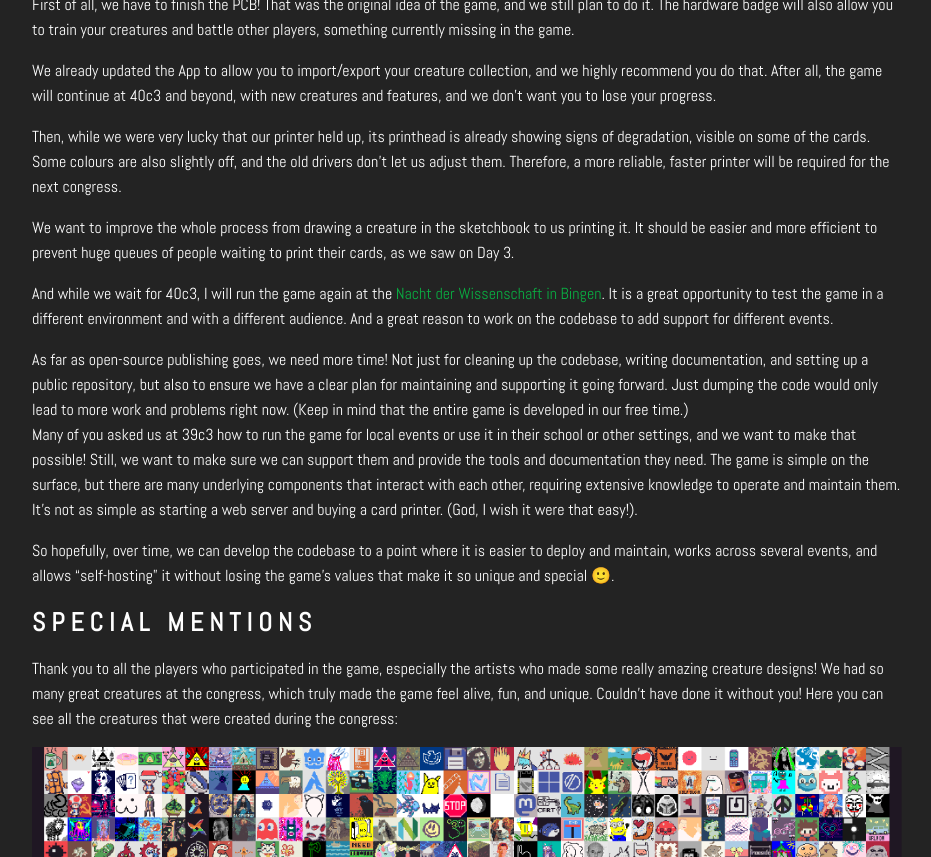
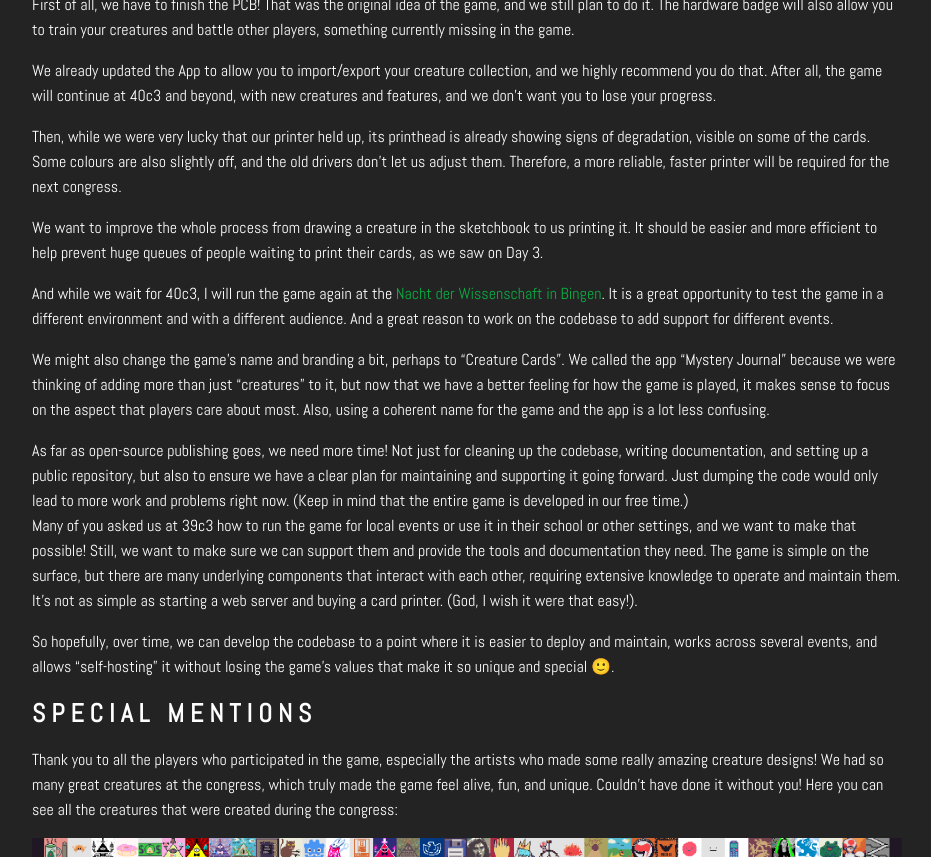
Before and after one commit to MysteryHack/mysteryhack.github.io, a Jekyll site: the page built from _posts/2026-02-12-creatures39c3.md, in a window 1280 px wide and 900 px high, scrolled down 6199 px, cut to the strip 43-900 px from the top of the window. Shown: the whole strip, without its empty margins (173-1104 px from the left). Built offline with Jekyll 4.4.1, drawn with Linux system fonts in a browser that asks for light colours.

Commit message:
Note about naming

```diff
--- a/_posts/2026-02-12-creatures39c3.md
+++ b/_posts/2026-02-12-creatures39c3.md
@@ -98,9 +98,11 @@ We already updated the App to allow you to import/export your creature collectio
 
 Then, while we were very lucky that our printer held up, its printhead is already showing signs of degradation, visible on some of the cards. Some colours are also slightly off, and the old drivers don't let us adjust them. Therefore, a more reliable, faster printer will be required for the next congress.
 
-We want to improve the whole process from drawing a creature in the sketchbook to us printing it. It should be easier and more efficient to prevent huge queues of people waiting to print their cards, as we saw on Day 3.
+We want to improve the whole process from drawing a creature in the sketchbook to us printing it. It should be easier and more efficient to help prevent huge queues of people waiting to print their cards, as we saw on Day 3.
 
 And while we wait for 40c3, I will run the game again at the [Nacht der Wissenschaft in Bingen](https://www.bingen.science/). It is a great opportunity to test the game in a different environment and with a different audience. And a great reason to work on the codebase to add support for different events.
+
+We might also change the game's name and branding a bit, perhaps to "Creature Cards". We called the app "Mystery Journal" because we were thinking of adding more than just "creatures" to it, but now that we have a better feeling for how the game is played, it makes sense to focus on the aspect that players care about most. Also, using a coherent name for the game and the app is a lot less confusing.
 
 As far as open-source publishing goes, we need more time! Not just for cleaning up the codebase, writing documentation, and setting up a public repository, but also to ensure we have a clear plan for maintaining and supporting it going forward. Just dumping the code would only lead to more work and problems right now. (Keep in mind that the entire game is developed in our free time.)
 Many of you asked us at 39c3 how to run the game for local events or use it in their school or other settings, and we want to make that possible! Still, we want to make sure we can support them and provide the tools and documentation they need. The game is simple on the surface, but there are many underlying components that interact with each other, requiring extensive knowledge to operate and maintain them. It's not as simple as starting a web server and buying a card printer. (God, I wish it were that easy!).
```
